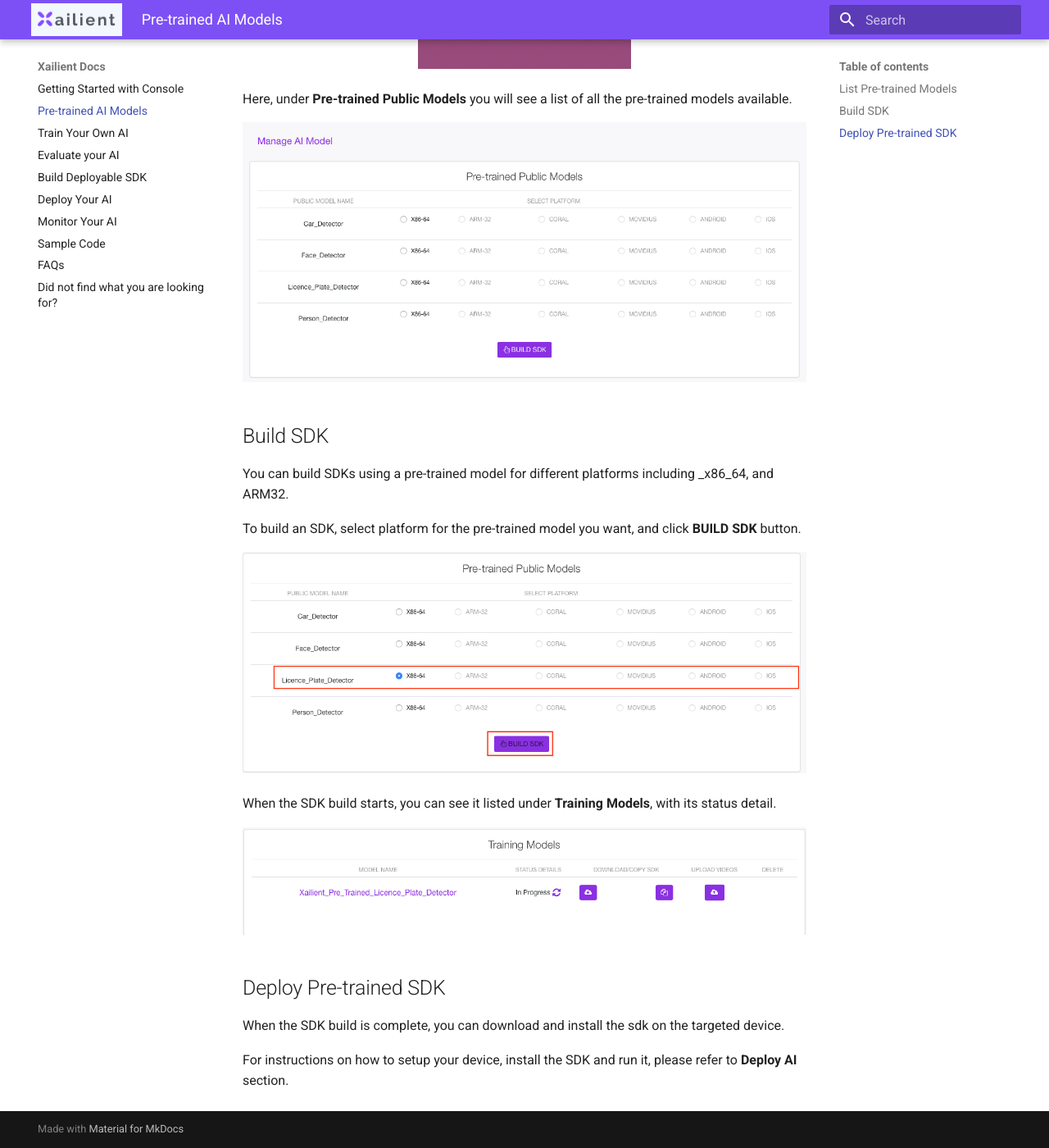
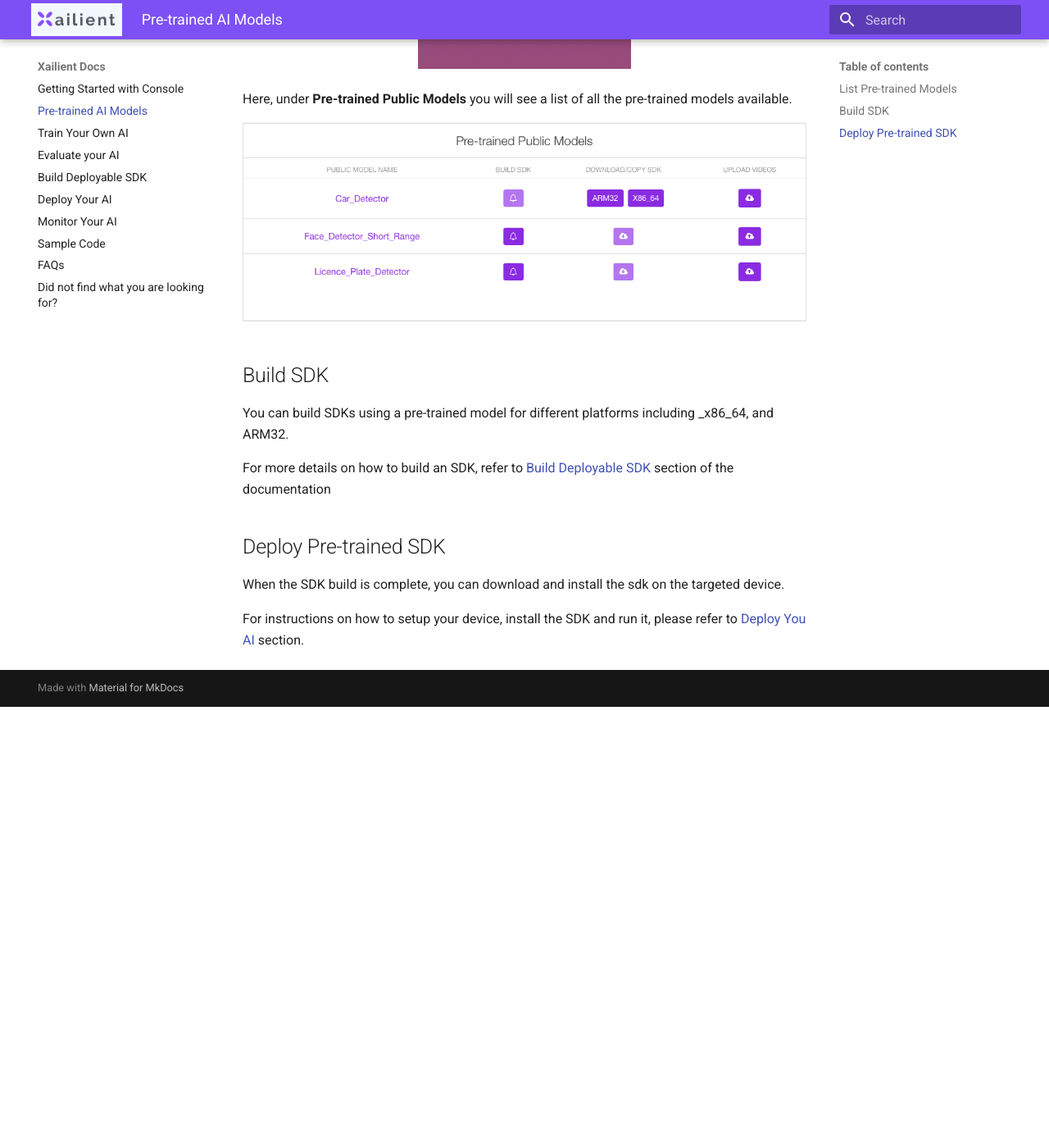
Before and after one commit to xailient-public/docs, an MkDocs documentation site: the page built from docs/pre_trained_models.md, in a window 1280 px wide and 1400 px high, scrolled down 604 px. Shown: the whole window at 82% size. Built offline with MkDocs 1.6.1 and Material for MkDocs 9.7.7, drawn with Linux system fonts in a browser that asks for light colours; after the commit the page ends 1466 px from its top, so only the background shows below that.

Commit message:
Updated image. Updated instructions for how to update xailient SDK.

```diff
--- a/docs/pre_trained_models.md
+++ b/docs/pre_trained_models.md
@@ -19,20 +19,10 @@ Here, under __Pre-trained Public Models__ you will see a list of all the pre-tra
 
 You can build SDKs using a pre-trained model for different platforms including _x86_64, and ARM32.
 
-To build an SDK, select platform for the pre-trained model you want, and click __BUILD SDK__ button.
-
-<p align="center">
-    <img src="../img/console/PreTrainedBuildSDK_cropped.png">
-</p>
-
-When the SDK build starts, you can see it listed under __Training Models__, with its status detail.
-
-<p align="center">
-    <img src="../img/console/PreTrainedSDKInProgress_cropped.png">
-</p>
+For more details on how to build an SDK, refer to [Build Deployable SDK](/en/latest/buildSdk/) section of the documentation
 
 ## Deploy Pre-trained SDK
 
 When the SDK build is complete, you can download and install the sdk on the targeted device.
 
-For instructions on how to setup your device, install the SDK and run it, please refer to __Deploy AI__ section.
+For instructions on how to setup your device, install the SDK and run it, please refer to [Deploy You AI](/en/latest/installation/) section.
```
Also changed, not shown: docs/buildSdk.md (+1 -1 lines), docs/installation.md (+2 -1 lines), docs/img/console/ManageAIModels_cropped.png.
